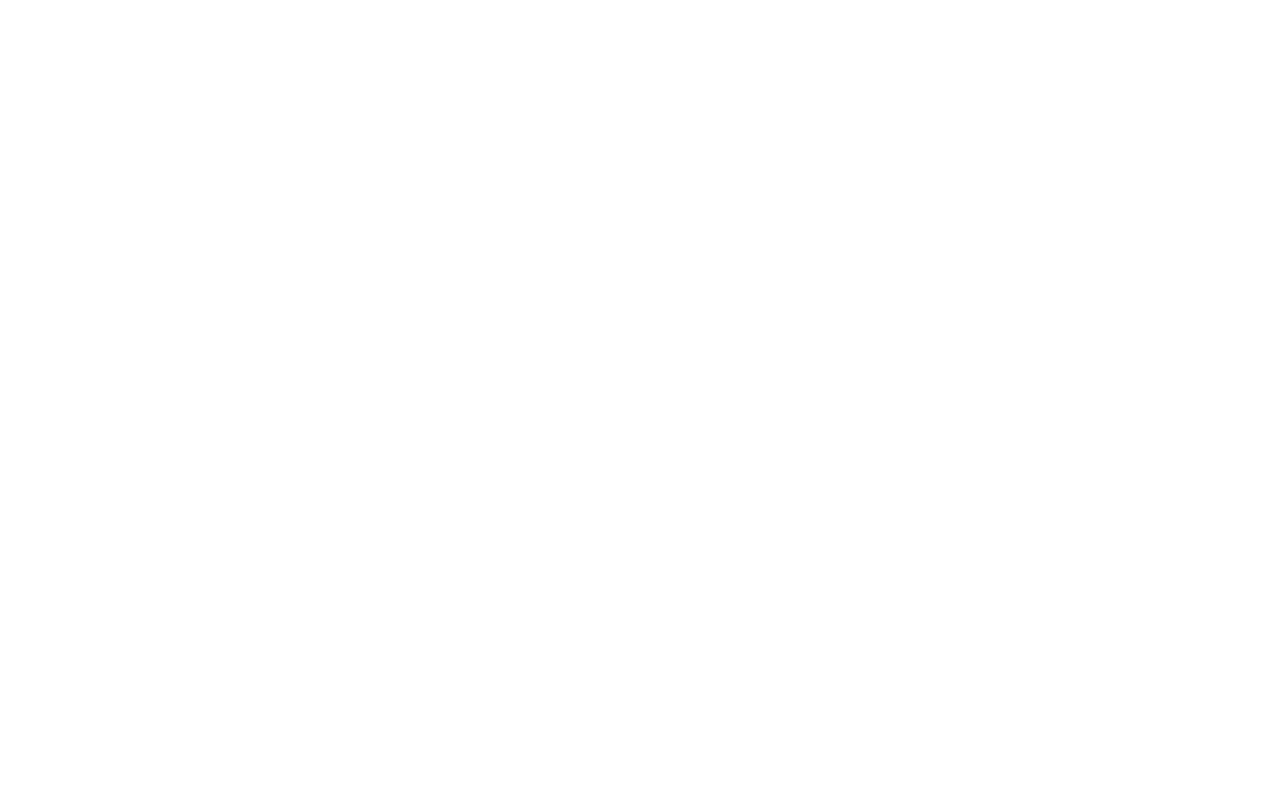
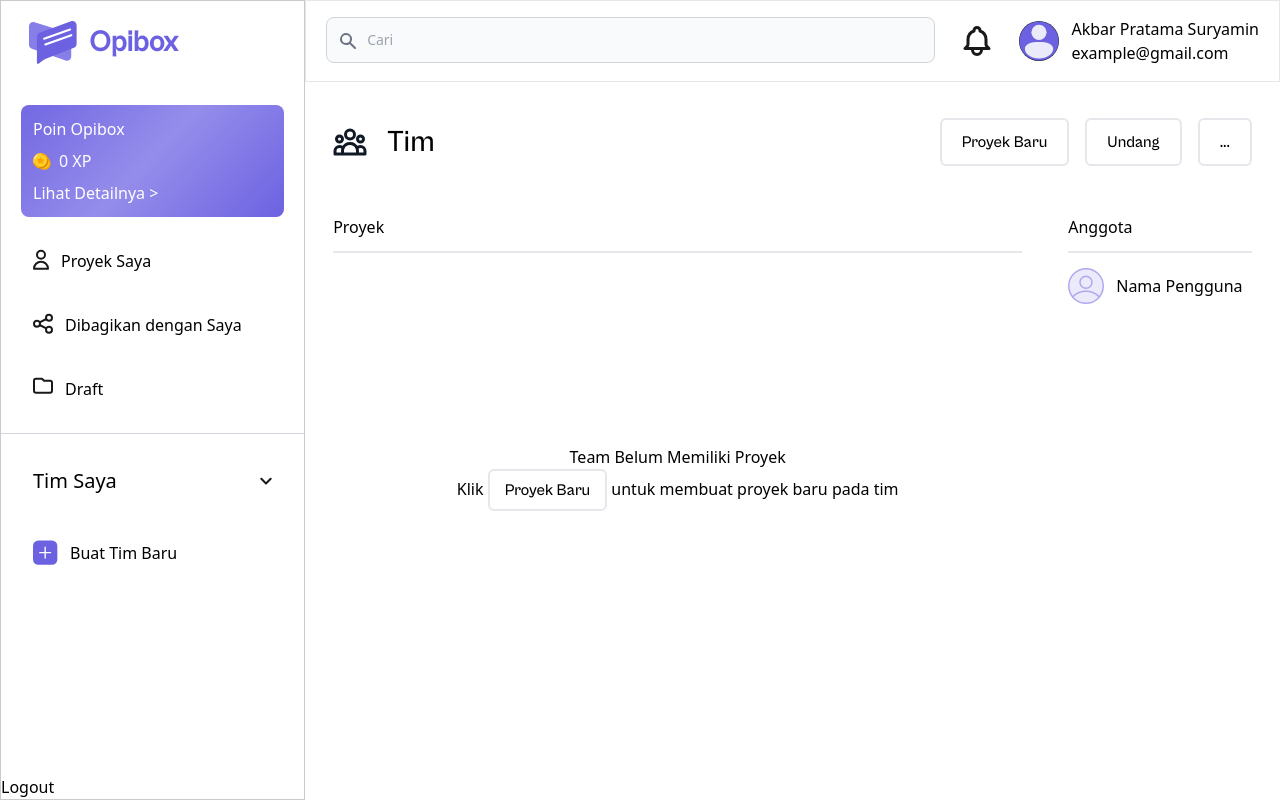
Before and after one commit to akbar5yn/OpiBox, a Nuxt app: page /teams in a window 1280 px wide. Before the commit this address had no page. Built offline with nearby package versions, Linux system fonts and the light colour scheme.

Commit message:
added a project team page

```diff
--- /dev/null
+++ b/pages/teams/index.vue
@@ -0,0 +1,82 @@
+<template>
+  <div class="px-7 py-9">
+    <!-- header -->
+    <section class="flex items-center justify-between">
+      <!-- Icon team -->
+      <div class="flex items-center gap-5">
+        <icon-galery-team-icon />
+        <h1 class="font-cabinet-grotesk text-3xl font-medium">
+          Tim {{ teamId }}
+        </h1>
+      </div>
+      <div class="flex gap-4">
+        <button
+          class="px-[20px] py-[10px] font-cabinet-grotesk border-2 rounded-md"
+        >
+          Proyek Baru
+        </button>
+        <button
+          class="px-[20px] py-[10px] font-cabinet-grotesk border-2 rounded-md"
+        >
+          Undang
+        </button>
+        <button
+          class="px-[20px] py-[10px] font-cabinet-grotesk border-2 rounded-md"
+        >
+          ...
+        </button>
+      </div>
+    </section>
+
+    <!-- main proyek -->
+    <section class="flex justify-between h-full">
+      <div class="w-[75%] relative">
+        <h1 class="border-b-2 pb-3 mt-[49px]">
+          Proyek
+        </h1>
+        <div class="flex flex-col items-center justify-center mt-48">
+          <p>Team Belum Memiliki Proyek</p>
+          <p>
+            Klik
+            <button
+              class="px-[15px] py-[7px] font-cabinet-grotesk border-2 rounded-md"
+            >
+              Proyek Baru
+            </button>
+            untuk membuat proyek baru pada tim
+          </p>
+        </div>
+      </div>
+      <div class="w-[20%]">
+        <h1 class="border-b-2 pb-3 mt-[49px]">
+          Anggota
+        </h1>
+
+        <!-- daftar anggota -->
+        <div class="mt-[15px]">
+          <ul>
+            <li class="flex items-center gap-3">
+              <icon-galery-avatar-icon />
+              Nama Pengguna
+            </li>
+          </ul>
+        </div>
+      </div>
+    </section>
+
+    <!-- Tampilkan detail tim berdasarkan teamId -->
+  </div>
+</template>
+
+<script>
+export default {
+  name: 'Teams',
+  layout: 'MainPage',
+
+  computed: {
+    teamId () {
+      return this.$route.params.id
+    }
+  }
+}
+</script>
```
